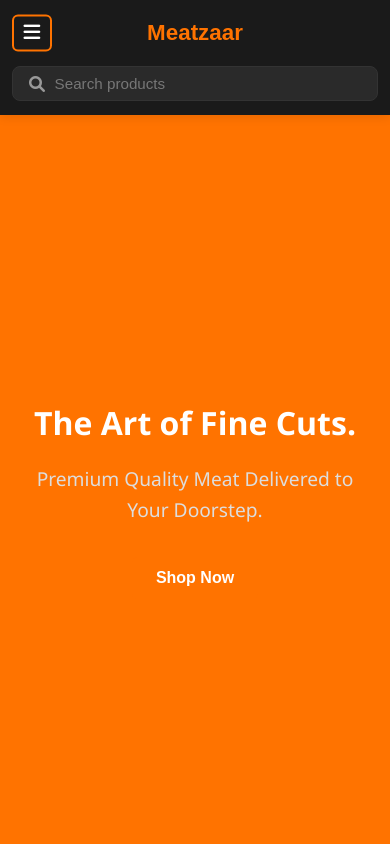
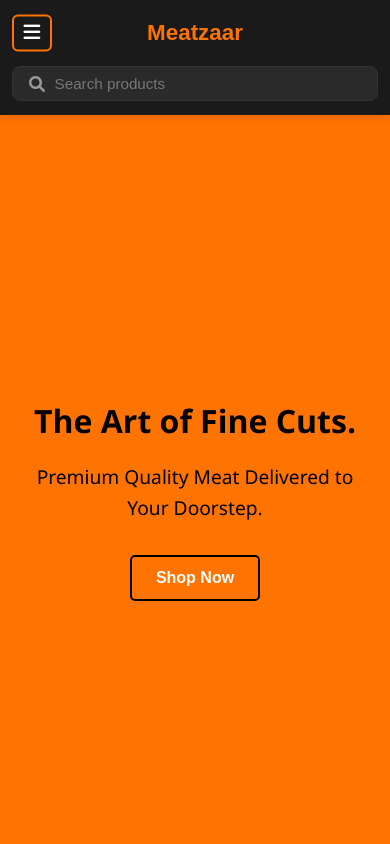
Before and after one commit to pratiksharma23dev-jpg/meatzaar-frontend, a website: page index.html in a window 390 px wide. Shown: the top 844 px of the page. Drawn offline with Linux system fonts and the light colour scheme; no server answers; a web font is replaced by a local one.

Commit message:
minor-fix

```diff
--- a/style.css
+++ b/style.css
@@ -827,6 +827,15 @@ body {
 
     .hero-content h2 {
         font-size: 2rem;
+        color: #000000;
+    }
+
+    .hero-content p {
+        color: #000000;
+    }
+
+    #shopNowBtn {
+        border: 2px solid #000000;
     }
 
     .hero-image {
```
